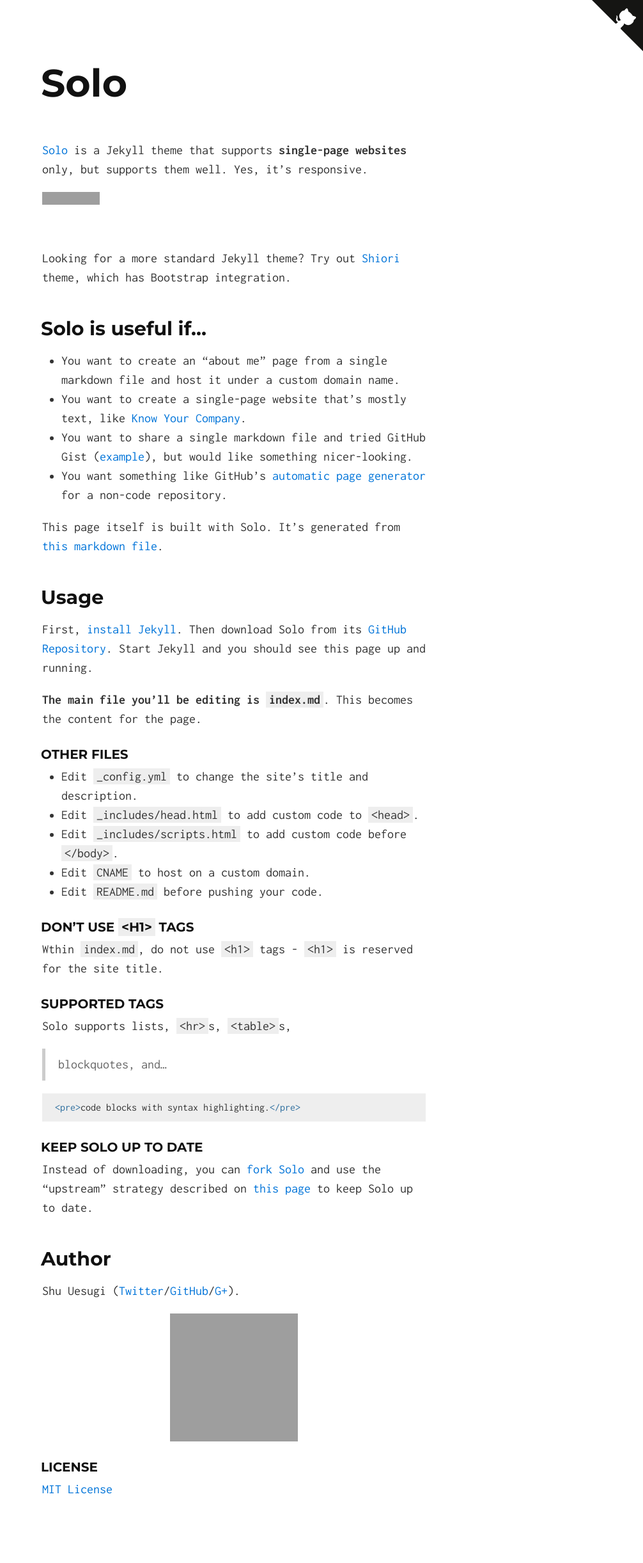
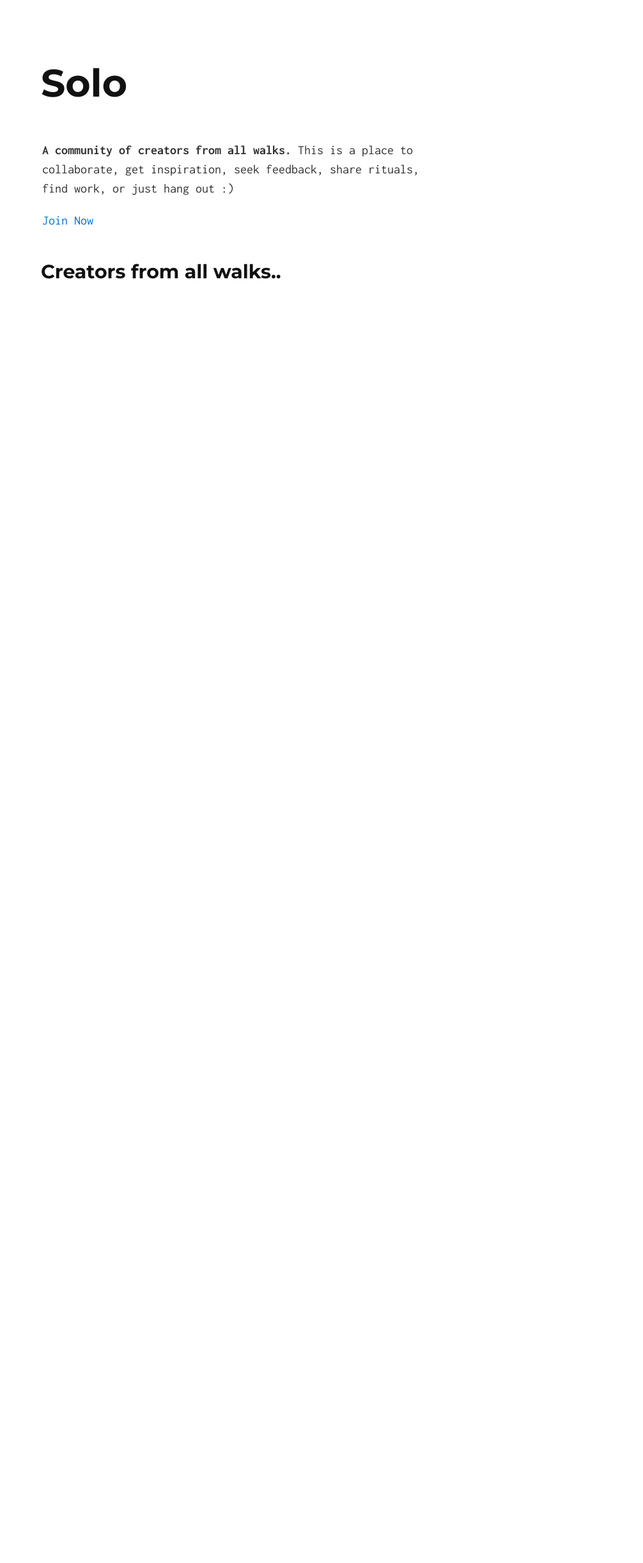
Before and after one commit to pzync/betterIndia, a Jekyll site: the page built from index.md, in a window 1280 px wide. Shown: the whole page at 64% size, without its empty margins (274-1280 px from the left). Built offline with Jekyll 4.4.1, drawn with Linux system fonts in a browser that asks for light colours; after the commit the page ends 900 px from its top, so only the background shows below that; grey boxes are pictures that could not be loaded.

Commit message:
Adding cdecaf content

```diff
--- a/index.md
+++ b/index.md
@@ -2,62 +2,8 @@
 layout: default
 ---
 
-[Solo](http://chibicode.github.io/solo) is a Jekyll theme that supports **single-page websites** only, but supports them well. Yes, it's responsive.
+**A community of creators from all walks.** This is a place to collaborate, get inspiration, seek feedback, share rituals, find work, or just hang out :)
 
-<iframe src="https://ghbtns.com/github-btn.html?user=chibicode&amp;repo=solo&amp;type=watch&amp;count=true&amp;size=large"
-  allowtransparency="true" frameborder="0" scrolling="0" width="170" height="30"></iframe><br/>
+[Join Now](http://cdecaf.slack.com)
 
-Looking for a more standard Jekyll theme? Try out [Shiori](http://github.com/ellekasai/shiori) theme, which has Bootstrap integration.
-
-## Solo is useful if...
-
-* You want to create an "about me" page from a single markdown file and host it under a custom domain name.
-* You want to create a single-page website that's mostly text, like [Know Your Company](https://knowyourcompany.com/).
-* You want to share a single markdown file and tried GitHub Gist ([example](https://gist.github.com/dypsilon/5819504)), but would like something nicer-looking.
-* You want something like GitHub's [automatic page generator](http://pages.github.com/) for a non-code repository.
-
-This page itself is built with Solo. It's generated from [this markdown file](https://github.com/chibicode/solo/blob/gh-pages/_includes/index.md).
-
-## Usage
-
-First, [install Jekyll](http://jekyllrb.com/docs/installation/). Then download Solo from its [GitHub Repository](https://github.com/chibicode/solo). Start Jekyll and you should see this page up and running.
-
-**The main file you'll be editing is `index.md`**. This becomes the content for the page.
-
-### Other Files
-
-* Edit `_config.yml` to change the site's title and description.
-* Edit `_includes/head.html` to add custom code to `<head>`.
-* Edit `_includes/scripts.html` to add custom code before `</body>`.
-* Edit `CNAME` to host on a custom domain.
-* Edit `README.md` before pushing your code.
-
-### Don't use `<h1>` tags
-
-Wthin `index.md`, do not use `<h1>` tags - `<h1>` is reserved for the site title.
-
-### Supported Tags
-
-Solo supports lists, `<hr>`s, `<table>`s,
-
-> blockquotes, and...
-
-~~~html
-<pre>code blocks with syntax highlighting.</pre>
-~~~
-
-### Keep Solo up to date
-
-Instead of downloading, you can [fork Solo](https://github.com/chibicode/solo/fork) and use the "upstream" strategy described on [this page](https://help.github.com/articles/fork-a-repo) to keep Solo up to date.
-
-## Author
-
-Shu Uesugi ([Twitter](http://twitter.com/chibicode)/[GitHub](http://github.com/chibicode)/[G+](https://plus.google.com/110325199858284431541?rel=author)).
-
-![Shu Uesugi](https://www.gravatar.com/avatar/b868d84bbe2ed30ec45c9253e1c1cefe.jpg?s=200)
-
-### License
-
-[MIT License](http://chibicode.mit-license.org/)
-
-<a href="https://github.com/chibicode/solo" class="github-corner"><svg width="80" height="80" viewBox="0 0 250 250" style="fill:#151513; color:#fff; position: absolute; top: 0; border: 0; right: 0;"><path d="M0,0 L115,115 L130,115 L142,142 L250,250 L250,0 Z"></path><path d="M128.3,109.0 C113.8,99.7 119.0,89.6 119.0,89.6 C122.0,82.7 120.5,78.6 120.5,78.6 C119.2,72.0 123.4,76.3 123.4,76.3 C127.3,80.9 125.5,87.3 125.5,87.3 C122.9,97.6 130.6,101.9 134.4,103.2" fill="currentColor" style="transform-origin: 130px 106px;" class="octo-arm"></path><path d="M115.0,115.0 C114.9,115.1 118.7,116.5 119.8,115.4 L133.7,101.6 C136.9,99.2 139.9,98.4 142.2,98.6 C133.8,88.0 127.5,74.4 143.8,58.0 C148.5,53.4 154.0,51.2 159.7,51.0 C160.3,49.4 163.2,43.6 171.4,40.1 C171.4,40.1 176.1,42.5 178.8,56.2 C183.1,58.6 187.2,61.8 190.9,65.4 C194.5,69.0 197.7,73.2 200.1,77.6 C213.8,80.2 216.3,84.9 216.3,84.9 C212.7,93.1 206.9,96.0 205.4,96.6 C205.1,102.4 203.0,107.8 198.3,112.5 C181.9,128.9 168.3,122.5 157.7,114.1 C157.9,116.9 156.7,120.9 152.7,124.9 L141.0,136.5 C139.8,137.7 141.6,141.9 141.8,141.8 Z" fill="currentColor" class="octo-body"></path></svg></a><style>.github-corner:hover .octo-arm{animation:octocat-wave 560ms ease-in-out}@keyframes octocat-wave{0%,100%{transform:rotate(0)}20%,60%{transform:rotate(-25deg)}40%,80%{transform:rotate(10deg)}}@media (max-width:500px){.github-corner:hover .octo-arm{animation:none}.github-corner .octo-arm{animation:octocat-wave 560ms ease-in-out}}</style>
+## Creators from all walks..
```
